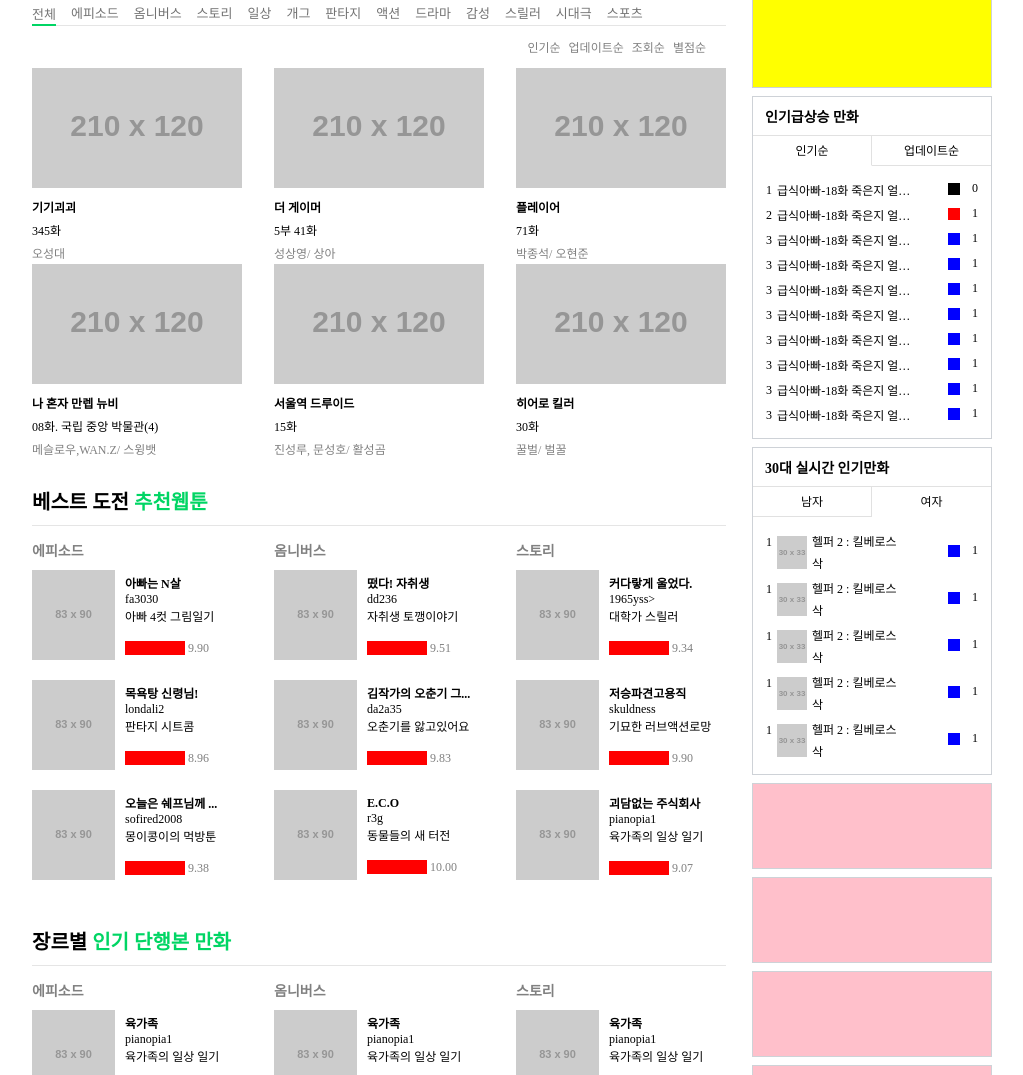
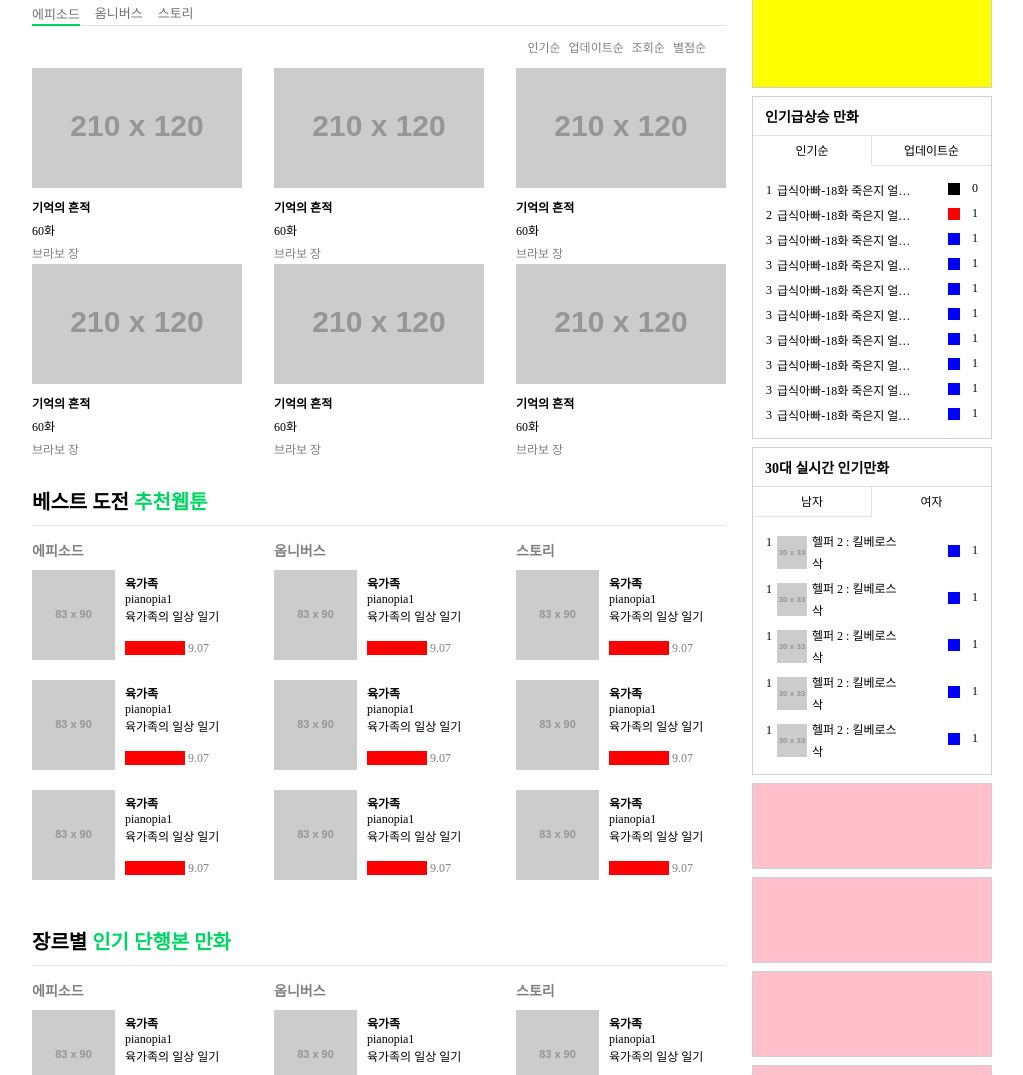
Before and after one commit to Kangdonghyun1234/prehug, a plain HTML site: page webtoon.html in a window 1280 px wide. Shown: the part 541-1616 px from the top of the page, without its empty margins (128-1151 px from the left). Drawn offline with Linux system fonts and the light colour scheme; files that its build step writes are made by us from their sources; placeholder pictures from the web are drawn by us.

Commit message:
Add files via upload

```diff
--- a/webtoon.html
+++ b/webtoon.html
@@ -106,19 +106,9 @@
 
 						<nav>
 							<ul>
-								<li class="on"><a href="#">전체</a></li>
-								<li><a href="#">에피소드</a></li>
+								<li class="on"><a href="#">에피소드</a></li>
 								<li><a href="#">옴니버스</a></li>
 								<li><a href="#">스토리</a></li>
-								<li><a href="#">일상</a></li>
-								<li><a href="#">개그</a></li>
-								<li><a href="#">판타지</a></li>
-								<li><a href="#">액션</a></li>
-								<li><a href="#">드라마</a></li>
-								<li><a href="#">감성</a></li>
-								<li><a href="#">스릴러</a></li>
-								<li><a href="#">시대극</a></li>
-								<li><a href="#">스포츠</a></li>
 							</ul>
 						</nav>
 					</div>
@@ -140,51 +130,51 @@
 							<li class="webtoon-content-col-type-1">
 								<img src="https://via.placeholder.com/210x120">
 								<div class="webtoon-content-col-3-info">
-									<h4>기기괴괴</h4>
-									<p>345화</p>
-									<span>오성대</span>
+									<h4>기억의 흔적</h4>
+									<p>60화</p>
+									<span>브라보 장</span>
 								</div>
 							</li>
 
 							<li class="webtoon-content-col-type-1">
 								<img src="https://via.placeholder.com/210x120">
 								<div class="webtoon-content-col-3-info">
-									<h4>더 게이머</h4>
-									<p>5부 41화</p>
-									<span>성상영/ 상아</span>
+									<h4>기억의 흔적</h4>
+									<p>60화</p>
+									<span>브라보 장</span>
 								</div>
 							</li>
 							<li class="webtoon-content-col-type-1">
 								<img src="https://via.placeholder.com/210x120">
 								<div class="webtoon-content-col-3-info">
-									<h4>플레이어</h4>
-									<p>71화</p>
-									<span>박종석/ 오현준</span>
+									<h4>기억의 흔적</h4>
+									<p>60화</p>
+									<span>브라보 장</span>
 								</div>
 							</li>
 
 							<li class="webtoon-content-col-type-1">
 								<img src="https://via.placeholder.com/210x120">
 								<div class="webtoon-content-col-3-info">
-									<h4>나 혼자 만렙 뉴비</h4>
-									<p>08화. 국립 중앙 박물관(4)</p>
-									<span>메슬로우,WAN.Z/ 스윙뱃</span>
+									<h4>기억의 흔적</h4>
+									<p>60화</p>
+									<span>브라보 장</span>
 								</div>
 							</li>
 							<li class="webtoon-content-col-type-1">
 								<img src="https://via.placeholder.com/210x120">
 								<div class="webtoon-content-col-3-info">
-									<h4>서울역 드루이드</h4>
-									<p>15화</p>
-									<span>진성루, 문성호/ 활성곰</span>
+									<h4>기억의 흔적</h4>
+									<p>60화</p>
+									<span>브라보 장</span>
 								</div>
 							</li>
 							<li class="webtoon-content-col-type-1">
 								<img src="https://via.placeholder.com/210x120">
 								<div class="webtoon-content-col-3-info">
-									<h4>히어로 킬러</h4>
-									<p>30화</p>
-									<span>꿀벌/ 벌꿀</span>
+									<h4>기억의 흔적</h4>
+									<p>60화</p>
+									<span>브라보 장</span>
 								</div>
 							</li>
 						</ul>
@@ -210,13 +200,13 @@
 									<li class="webtoon-list">
 										<img src="https://via.placeholder.com/83x90">
 										<div class="webtoon-content-col-info-right">
-											<h4>아빠는 N살</h4>
-											<p>fa3030</p>
-											<span>아빠 4컷 그림일기</span>
+											<h4>육가족</h4>
+											<p>pianopia1</p>
+											<span>육가족의 일상 일기</span>
 
 											<div class="webtoon-content-rating">
 												<div class="star"></div>
-												<span class="score">9.90</span>
+												<span class="score">9.07</span>
 											</div>
 										</div>
 									</li>
@@ -224,13 +214,13 @@
 									<li class="webtoon-list">
 										<img src="https://via.placeholder.com/83x90">
 										<div class="webtoon-content-col-info-right">
-											<h4>목욕탕 신령님!</h4>
-											<p>londali2</p>
-											<span>판타지 시트콤</span>
+											<h4>육가족</h4>
+											<p>pianopia1</p>
+											<span>육가족의 일상 일기</span>
 
 											<div class="webtoon-content-rating">
 												<div class="star"></div>
-												<span class="score">8.96</span>
+												<span class="score">9.07</span>
 											</div>
 										</div>
 									</li>
@@ -238,13 +228,13 @@
 									<li class="webtoon-list">
 										<img src="https://via.placeholder.com/83x90">
 										<div class="webtoon-content-col-info-right">
-											<h4>오늘은 쉐프님께 ...</h4>
-											<p>sofired2008</p>
-											<span>몽이콩이의 먹방툰</span>
+											<h4>육가족</h4>
+											<p>pianopia1</p>
+											<span>육가족의 일상 일기</span>
 
 											<div class="webtoon-content-rating">
 												<div class="star"></div>
-												<span class="score">9.38</span>
+												<span class="score">9.07</span>
 											</div>
 										</div>
 									</li>
@@ -258,13 +248,13 @@
 									<li class="webtoon-list">
 										<img src="https://via.placeholder.com/83x90">
 										<div class="webtoon-content-col-info-right">
-											<h4>떴다! 자취생</h4>
-											<p>dd236</p>
-											<span>자취생 토깽이야기</span>
+											<h4>육가족</h4>
+											<p>pianopia1</p>
+											<span>육가족의 일상 일기</span>
 
 											<div class="webtoon-content-rating">
 												<div class="star"></div>
-												<span class="score">9.51</span>
+												<span class="score">9.07</span>
 											</div>
 										</div>
 									</li>
@@ -272,13 +262,13 @@
 									<li class="webtoon-list">
 										<img src="https://via.placeholder.com/83x90">
 										<div class="webtoon-content-col-info-right">
-											<h4>김작가의 오춘기 그...</h4>
-											<p>da2a35</p>
-											<span>오춘기를 앓고있어요</span>
+											<h4>육가족</h4>
+											<p>pianopia1</p>
+											<span>육가족의 일상 일기</span>
 
 											<div class="webtoon-content-rating">
 												<div class="star"></div>
-												<span class="score">9.83</span>
+												<span class="score">9.07</span>
 											</div>
 										</div>
 									</li>
@@ -286,13 +276,13 @@
 									<li class="webtoon-list">
 										<img src="https://via.placeholder.com/83x90">
 										<div class="webtoon-content-col-info-right">
-											<h4>E.C.O</h4>
-											<p>r3g</p>
-											<span>동물들의 새 터전</span>
+											<h4>육가족</h4>
+											<p>pianopia1</p>
+											<span>육가족의 일상 일기</span>
 
 											<div class="webtoon-content-rating">
 												<div class="star"></div>
-												<span class="score">10.00</span>
+												<span class="score">9.07</span>
 											</div>
 										</div>
 									</li>
@@ -306,13 +296,13 @@
 									<li class="webtoon-list">
 										<img src="https://via.placeholder.com/83x90">
 										<div class="webtoon-content-col-info-right">
-											<h4>커다랗게 울었다.</h4>
-											<p>1965yss></p>
-											<span>대학가 스릴러</span>
+											<h4>육가족</h4>
+											<p>pianopia1</p>
+											<span>육가족의 일상 일기</span>
 
 											<div class="webtoon-content-rating">
 												<div class="star"></div>
-												<span class="score">9.34</span>
+												<span class="score">9.07</span>
 											</div>
 										</div>
 									</li>
@@ -320,13 +310,13 @@
 									<li class="webtoon-list">
 										<img src="https://via.placeholder.com/83x90">
 										<div class="webtoon-content-col-info-right">
-											<h4>저승파견고용직</h4>
-											<p>skuldness</p>
-											<span>기묘한 러브액션로망</span>
+											<h4>육가족</h4>
+											<p>pianopia1</p>
+											<span>육가족의 일상 일기</span>
 
 											<div class="webtoon-content-rating">
 												<div class="star"></div>
-												<span class="score">9.90</span>
+												<span class="score">9.07</span>
 											</div>
 										</div>
 									</li>
@@ -334,7 +324,7 @@
 									<li class="webtoon-list">
 										<img src="https://via.placeholder.com/83x90">
 										<div class="webtoon-content-col-info-right">
-											<h4>괴담없는 주식회사</h4>
+											<h4>육가족</h4>
 											<p>pianopia1</p>
 											<span>육가족의 일상 일기</span>
 
```
Also changed, not shown: index.html (+3 -1 lines).
